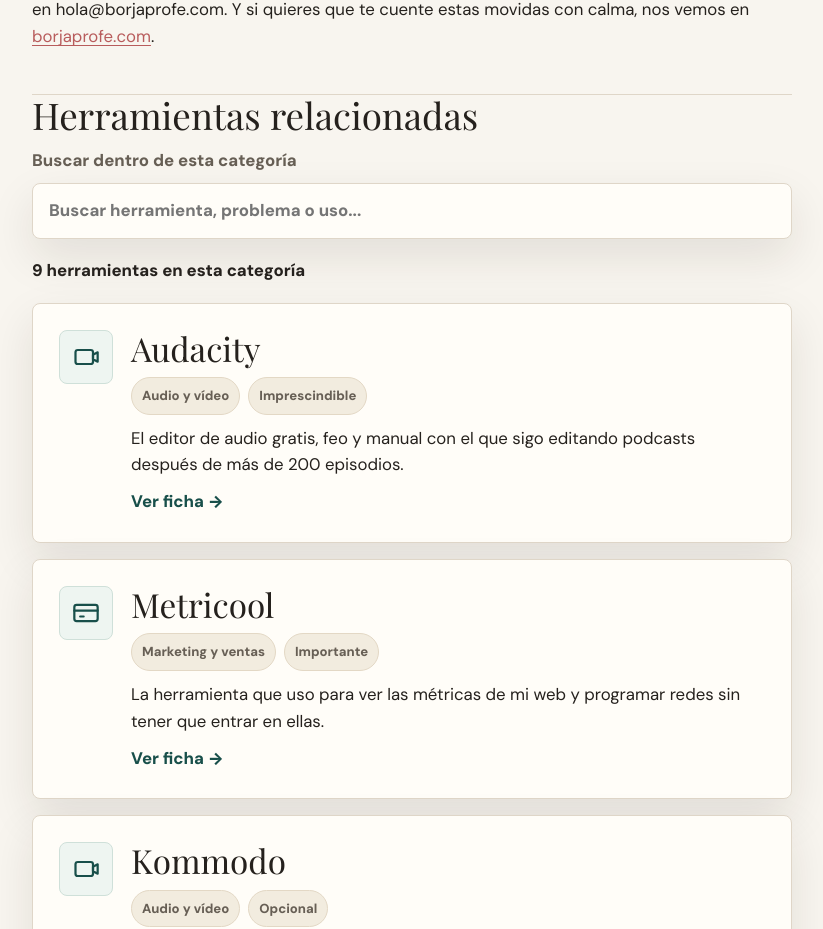
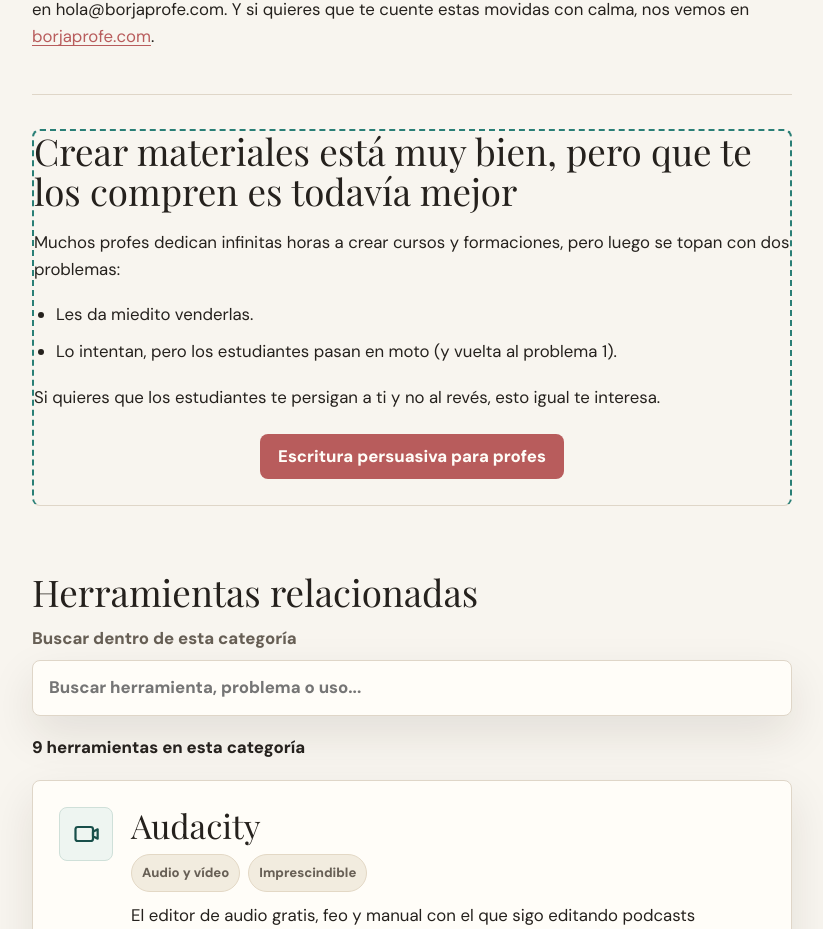
Before and after one commit to boreas77/laborjatorio, a Next.js app: page /crear-contenido in a window 1280 px wide. Shown: the part 4517-5446 px from the top of the page, without its empty margins (32-855 px from the left). Built offline with nearby package versions, Linux system fonts and the light colour scheme.

Commit message:
Anade CTA en crear contenido

```diff
--- a/src/app/[needSlug]/page.tsx
+++ b/src/app/[needSlug]/page.tsx
@@ -86,6 +86,8 @@ export default async function NeedPage({ params }: NeedPageProps) {
               ))}
             </div>
 
+            {need.slug === "crear-contenido" ? <CreateContentSalesCta /> : null}
+
             <section>
               <h2>Herramientas relacionadas</h2>
               <InventoryFeed
@@ -115,6 +117,36 @@ export default async function NeedPage({ params }: NeedPageProps) {
         </section>
       )}
     </article>
+  );
+}
+
+function CreateContentSalesCta() {
+  return (
+    <section className="need-sales-cta" aria-labelledby="need-sales-cta-title">
+      <h2 id="need-sales-cta-title">
+        Crear materiales está muy bien, pero que te los compren es todavía mejor
+      </h2>
+      <p>
+        Muchos profes dedican infinitas horas a crear cursos y formaciones, pero luego se
+        topan con dos problemas:
+      </p>
+      <ul>
+        <li>Les da miedito venderlas.</li>
+        <li>Lo intentan, pero los estudiantes pasan en moto (y vuelta al problema 1).</li>
+      </ul>
+      <p>
+        Si quieres que los estudiantes te persigan a ti y no al revés, esto igual te
+        interesa.
+      </p>
+      <div className="need-sales-cta__actions">
+        <a
+          className="need-sales-cta__button"
+          href="https://borjaprofe.com/escritura-persuasiva-para-profes/"
+        >
+          Escritura persuasiva para profes
+        </a>
+      </div>
+    </section>
   );
 }
 
--- a/src/app/globals.css
+++ b/src/app/globals.css
@@ -1202,6 +1202,45 @@ main {
   color: #984545;
 }
 
+.need-sales-cta {
+  border: 2px dashed var(--accent);
+  border-radius: 8px;
+  margin: 34px 0 40px;
+  padding: clamp(22px, 4vw, 34px);
+}
+
+.need-sales-cta h2 {
+  margin-top: 0;
+}
+
+.need-sales-cta ul {
+  margin: 12px 0 18px;
+}
+
+.need-sales-cta__actions {
+  display: flex;
+  justify-content: center;
+  margin-top: 22px;
+}
+
+.need-sales-cta__button {
+  background: var(--rose);
+  border-radius: 8px;
+  color: #fffdf8;
+  display: inline-flex;
+  font-weight: 850;
+  justify-content: center;
+  line-height: 1.15;
+  padding: 13px 18px;
+  text-align: center;
+  text-decoration: none;
+}
+
+.need-sales-cta__button:hover {
+  background: #984545;
+  color: #fffdf8;
+}
+
 .tool-single-column {
   max-width: 760px;
 }
```
